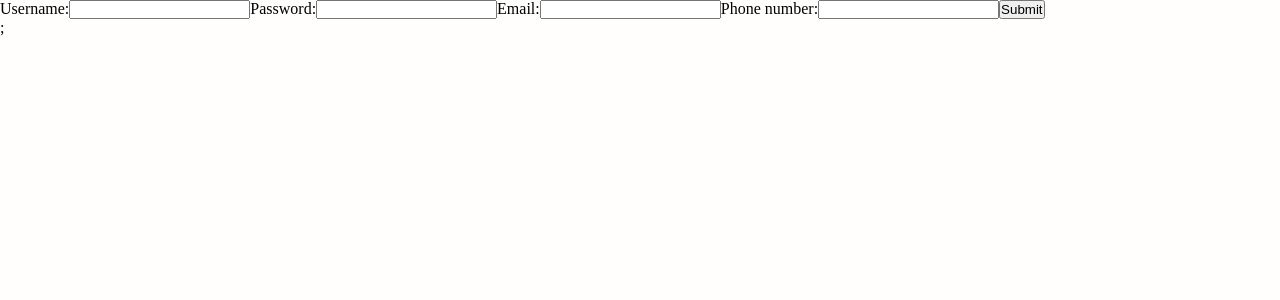
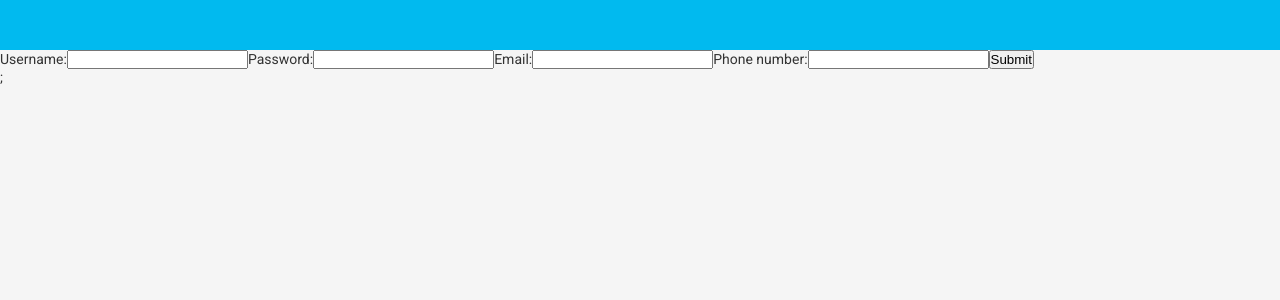
Before and after one commit to fjuriolli/react-social-midia-light, a React (Create React App) app: page / in a window 1280 px wide. Shown: the top 300 px of the page. Built offline with nearby package versions, Linux system fonts and the light colour scheme; no server answers; what aws-amplify, styled-media-query would draw is missing.

Commit message:
Implementing styled components with typescript and creating the app theme

```diff
--- a/src/App.tsx
+++ b/src/App.tsx
@@ -1,19 +1,23 @@
 import React from "react";
+import { ThemeProvider } from "styled-components";
 import Amplify from "aws-amplify";
 import aws_exports from "./aws-exports";
 import Routes from "./routes/routes";
 import GlobalStyle from "./styles/global";
 import Header from "./components/Header";
+import light from "./styles/themes/light";
 
 Amplify.configure(aws_exports);
 
 const App: React.StatelessComponent<{}> = () => {
   return (
-    <div className="App">
-      <GlobalStyle />
-      <Header />
-      <Routes />;
-    </div>
+    <ThemeProvider theme={light}>
+      <div className="App">
+        <GlobalStyle />
+        <Header />
+        <Routes />;
+      </div>
+    </ThemeProvider>
   );
 };
 
--- a/src/components/Header/styles.ts
+++ b/src/components/Header/styles.ts
@@ -1,3 +1,10 @@
 import styled from "styled-components";
 
-export const Container = styled.div``;
+export const Container = styled.div`
+  height: 50px;
+  background: ${props => props.theme.colors.primary};
+  color: #fff;
+  display: flex;
+  align-items: center;
+  padding: 0 30px;
+`;
--- a/src/styles/global.ts
+++ b/src/styles/global.ts
@@ -24,8 +24,11 @@
   }
 
   body {
+    background: ${props => props.theme.colors.background};
+    font-size: 14px;
+    color: ${props => props.theme.colors.text};
+    font-family: Roboto;
     -webkit-font-smoothing: antialiased !important;
-    background-color: rgb(255, 254, 252) !important;
   }
 
   button {
--- /dev/null
+++ b/src/styles/themes/light.ts
@@ -0,0 +1,11 @@
+export default {
+  title: "light",
+
+  colors: {
+    primary: "#01BAEF",
+    secondary: "#0B4F6C",
+
+    background: "#f5f5f5",
+    text: "#333"
+  }
+};
```
Also changed, not shown: src/styles/styled.d.ts (added, +15 -0 lines), tsconfig.json (+3 -8 lines), 1 other file (tests, documents, lock files or other folders).
